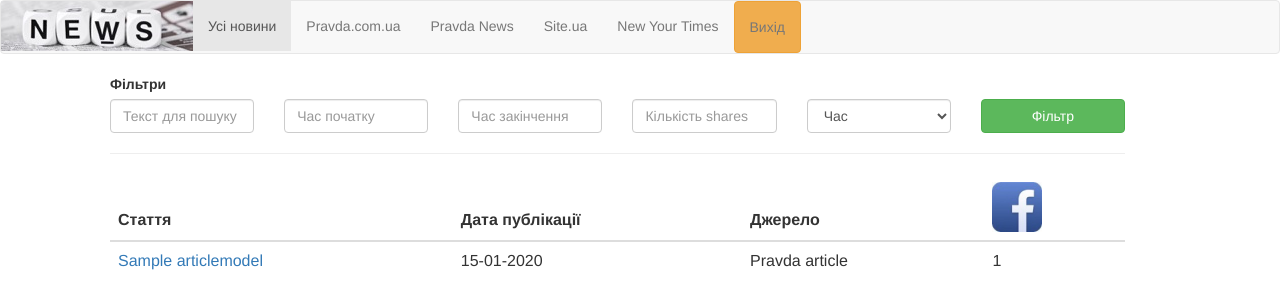
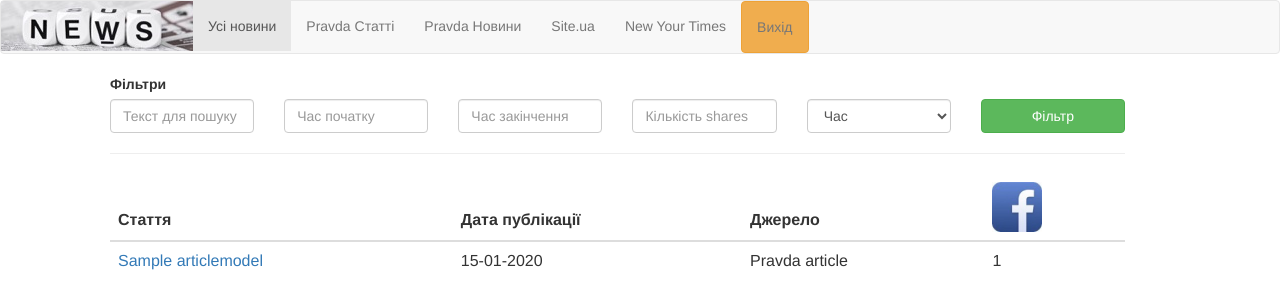
Before and after one commit to akvaton/mediarozvidka, a Django app: page /all in a window 1280 px wide. Shown: the top 300 px of the page. Run offline with Django 3.2, Linux system fonts and the light colour scheme; a user stored in the database is signed in; tables that the repository leaves empty hold one stand-in row (values such as "Sample post"); some libraries are stand-ins or nearby versions.

Commit message:
Minor bug fixes

```diff
--- a/news_pro/templates/base.html
+++ b/news_pro/templates/base.html
@@ -24,9 +24,9 @@
             {% if source = '0' %} <li class="active"> {% else %} <li> {% endif %}
             <a href="/all">Усі новини</a></li>
             {% if source = '1' %} <li class="active"> {% else %} <li> {% endif %}
-            <a href="/all/1">Pravda.com.ua</a></li>
+            <a href="/all/1">Pravda Статті</a></li>
             {% if source = '4' %} <li class="active"> {% else %} <li> {% endif %}
-            <a href="/all/4">Pravda News</a></li>
+            <a href="/all/4">Pravda Новини</a></li>
             {% if source = '2' %} <li class="active"> {% else %} <li> {% endif %}
             <a href="/all/2">Site.ua</a></li>
             {% if source = '3' %} <li class="active"> {% else %} <li> {% endif %}
```
